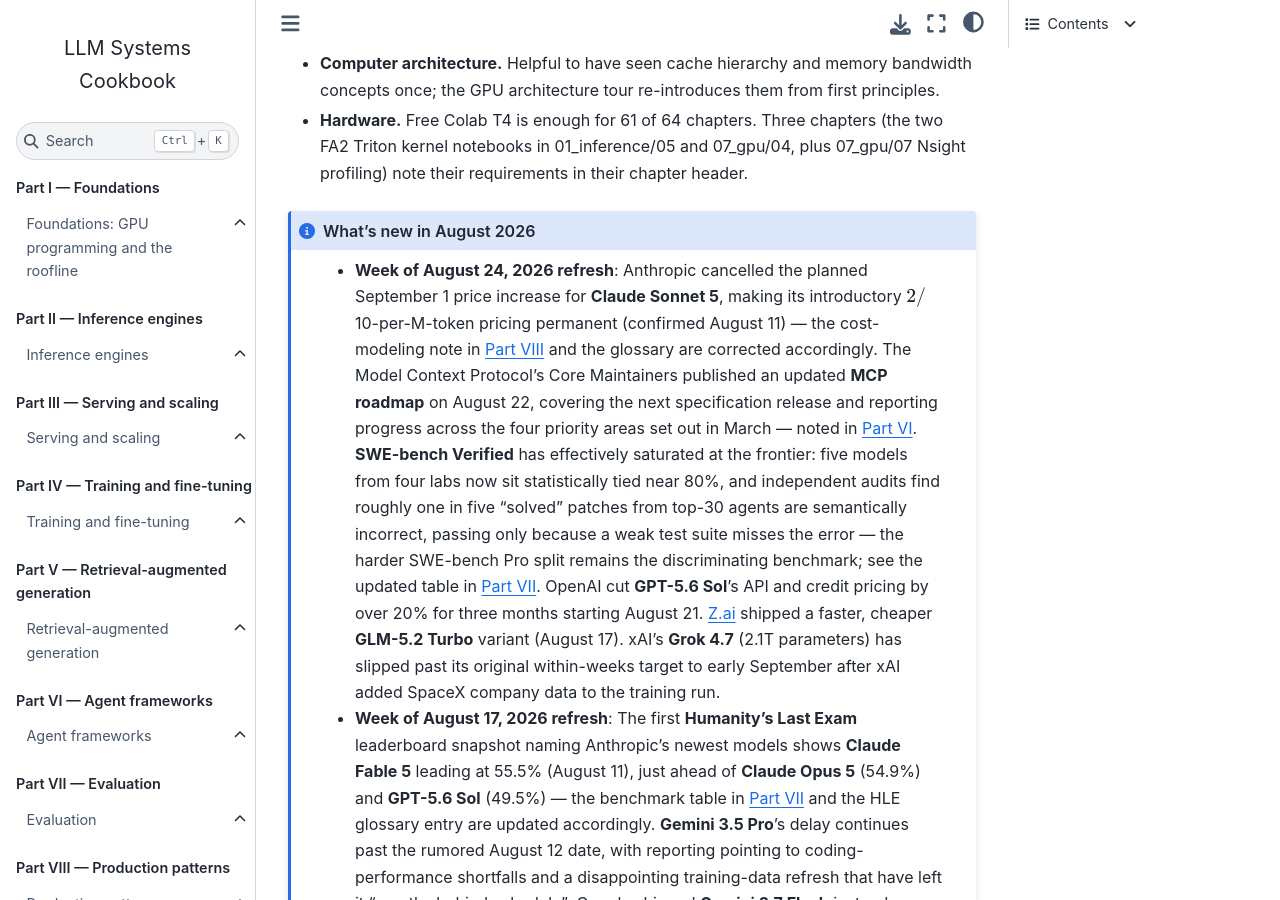
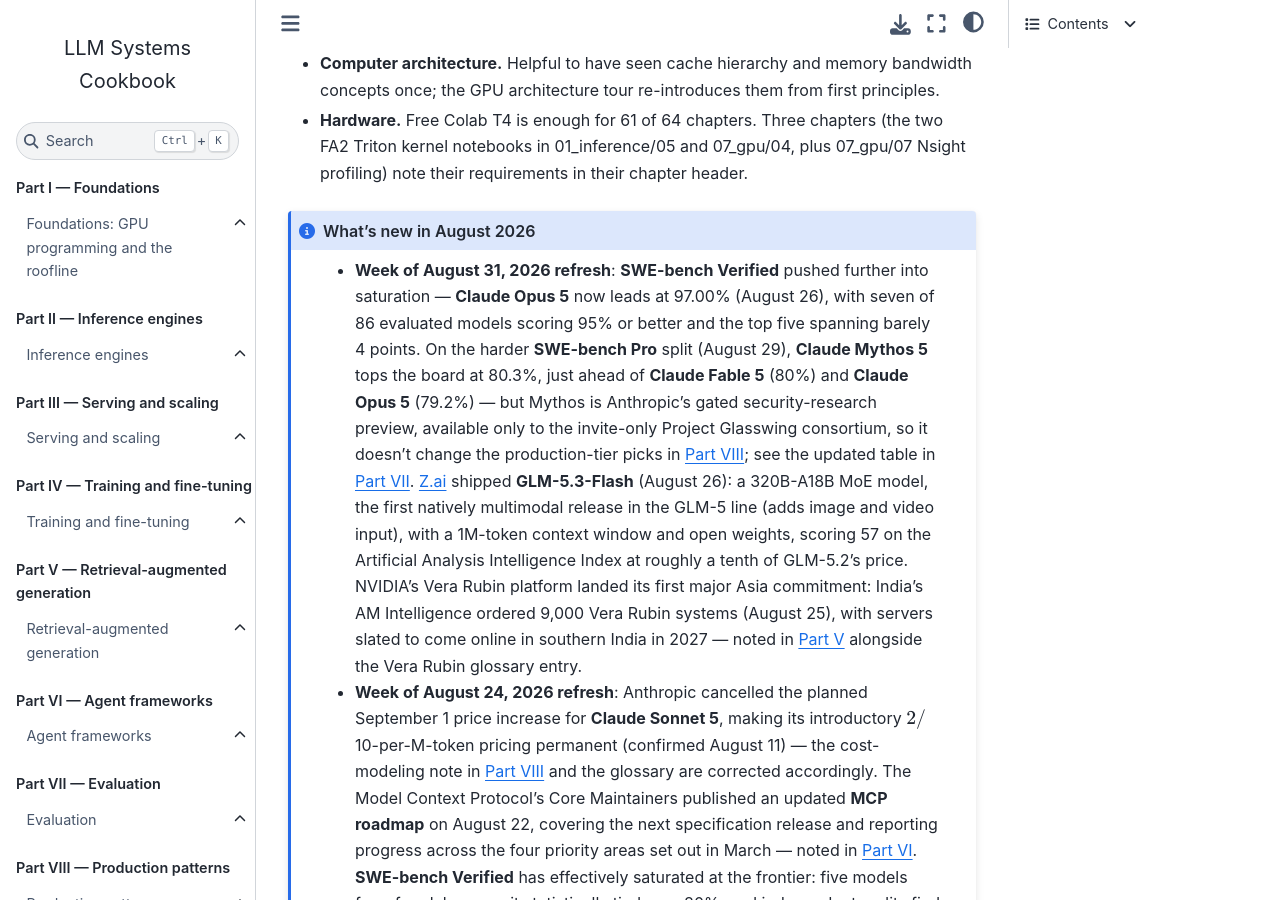
Before and after one commit to hassan11196/llm-systems-cookbook, a Jupyter Book: the page built from intro.md, in a window 1280 px wide and 900 px high, scrolled down 2658 px. Built offline with Jupyter Book 1.0.4 settings and Sphinx 7.4.7 and the Sphinx Book theme 1.1.4, drawn with Linux system fonts in a browser that asks for light colours; pages that are not in the unit, such as notebooks, are missing from menus.

Commit message:
docs: refresh cookbook with week-of-August-31 2026 LLM ecosystem developments
- SWE-bench Verified pushes further into saturation: Claude Opus 5
  leads at 97.00% (Aug 26), seven of 86 evaluated models at 95%+
- SWE-bench Pro (Aug 29): Claude Mythos 5 tops at 80.3%, but it's
  Anthropic's gated Project Glasswing preview, not a public model;
  Claude Fable 5 (80%) and Claude Opus 5 (79.2%) remain the leading
  publicly available options, clustered within 1.1 points
- GLM-5.3-Flash (Z.ai, Aug 26): 320B-A18B MoE, first natively
  multimodal GLM-5 release, 1M-token context, ~1/10th GLM-5.2's price
- NVIDIA Vera Rubin: India's AM Intelligence orders 9,000 systems
  (Aug 25), first major Asia commitment; Taiwan supply chain bridging
  the transition gap ahead of full volume production

````diff
--- a/intro.md
+++ b/intro.md
@@ -183,6 +183,26 @@
 ```{admonition} What's new in August 2026
 :class: note
 
+- **Week of August 31, 2026 refresh**: **SWE-bench Verified** pushed
+  further into saturation — **Claude Opus 5** now leads at 97.00%
+  (August 26), with seven of 86 evaluated models scoring 95% or better
+  and the top five spanning barely 4 points. On the harder **SWE-bench
+  Pro** split (August 29), **Claude Mythos 5** tops the board at 80.3%,
+  just ahead of **Claude Fable 5** (80%) and **Claude Opus 5** (79.2%)
+  — but Mythos is Anthropic's gated security-research preview,
+  available only to the invite-only Project Glasswing consortium, so
+  it doesn't change the production-tier picks in
+  [Part VIII](notebooks/08_production/index.md); see the updated
+  table in [Part VII](notebooks/06_eval/index.md). Z.ai shipped
+  **GLM-5.3-Flash** (August 26): a 320B-A18B MoE model, the first
+  natively multimodal release in the GLM-5 line (adds image and video
+  input), with a 1M-token context window and open weights, scoring 57
+  on the Artificial Analysis Intelligence Index at roughly a tenth of
+  GLM-5.2's price. NVIDIA's Vera Rubin platform landed its first major
+  Asia commitment: India's AM Intelligence ordered 9,000 Vera Rubin
+  systems (August 25), with servers slated to come online in southern
+  India in 2027 — noted in [Part V](notebooks/05_serving/index.md)
+  alongside the Vera Rubin glossary entry.
 - **Week of August 24, 2026 refresh**: Anthropic cancelled the planned
   September 1 price increase for **Claude Sonnet 5**, making its
   introductory $2/$10-per-M-token pricing permanent (confirmed August 11)
````
Also changed, not shown: CURRICULUM_SPEC.md (+1 -0 lines), glossary.md (+40 -3 lines), notebooks/05_serving/index.md (+4 -1 lines), notebooks/06_eval/index.md (+3 -3 lines), notebooks/08_production/index.md (+12 -5 lines).
